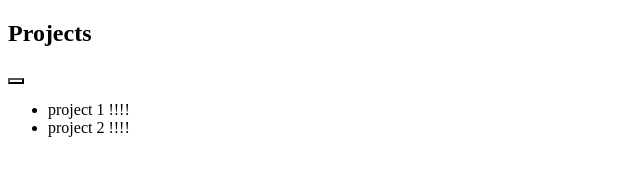
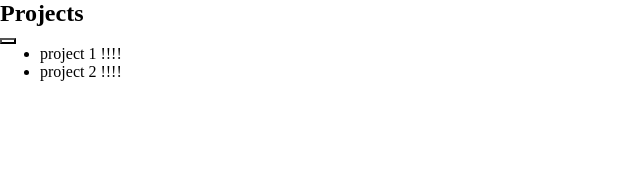
Before and after one commit to JellyRollJunior/shisa-todo-list, a website built with webpack: page src/index.html in a window 1280 px wide. Shown: the whole page, without its empty margins (0-640 px from the left). Built offline with nearby package versions, Linux system fonts and the light colour scheme.

Commit message:
Reset css

```diff
--- a/src/styles.css
+++ b/src/styles.css
@@ -1,3 +1,7 @@
-* {
+*,
+*::before,
+*::after {
   background-color: white;
+  margin: 0;
+  box-sizing: border-box;
 }
```
